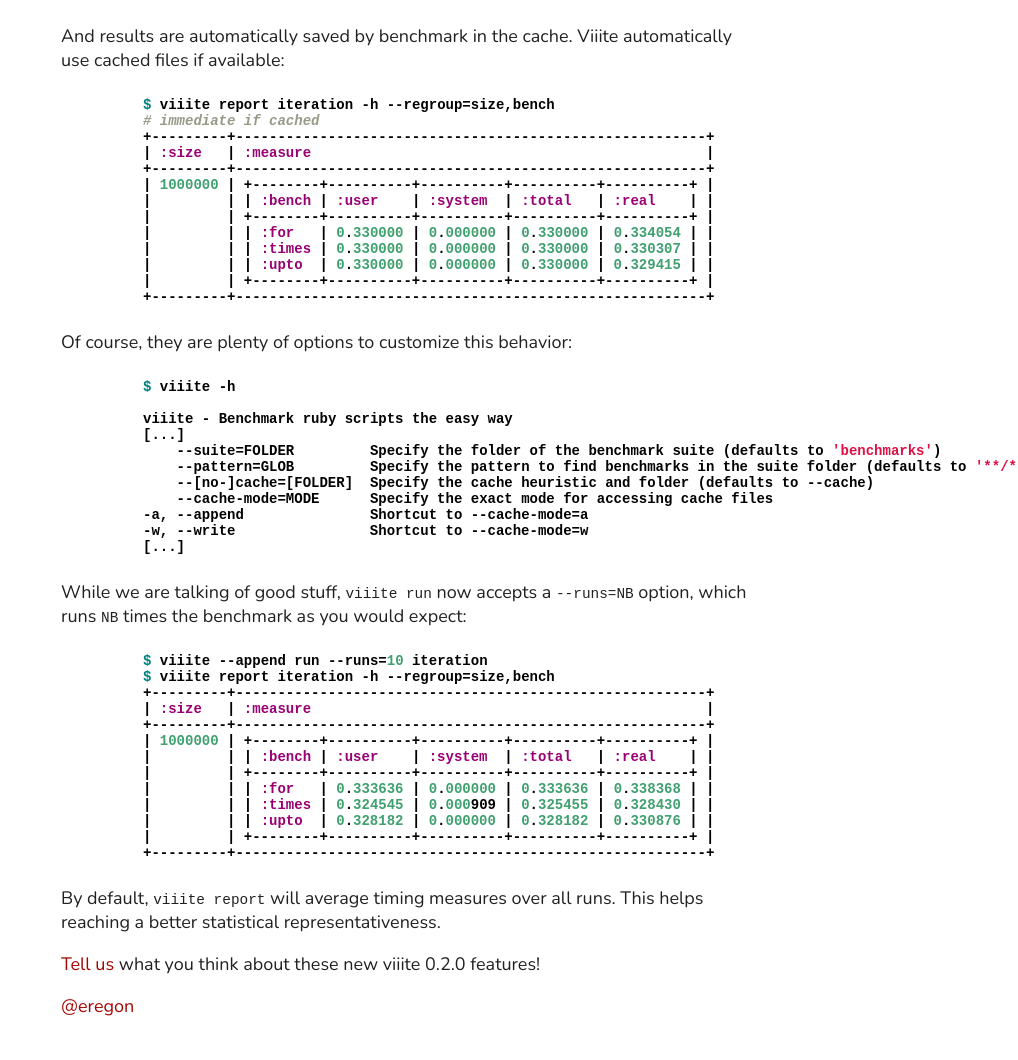
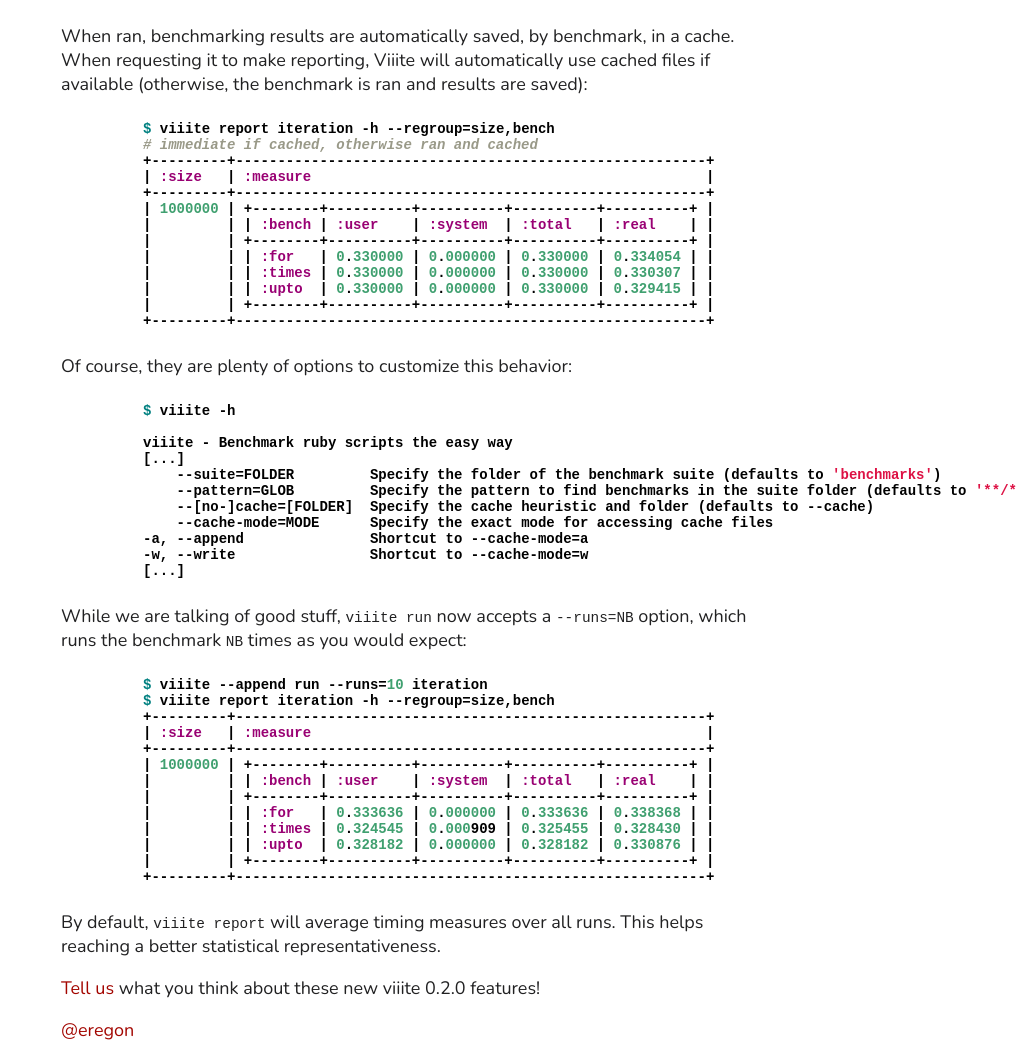
Before and after one commit to blambeau/viiite, a Jekyll site: the page built from _posts/2011-08-15-benchmark_suites.md, in a window 1280 px wide and 1384 px high. Shown: the part 324-1384 px from the top of the window, without its empty margins (262-1280 px from the left). Built offline with Jekyll 4.4.1, drawn with Linux system fonts in a browser that asks for light colours; comment, search, counter and statistics services are not loaded.

Commit message:
Fix a few typos and enhance some sentences

```diff
--- a/_posts/2011-08-15-benchmark_suites.md
+++ b/_posts/2011-08-15-benchmark_suites.md
@@ -15,11 +15,10 @@ Also, individual benchmarks files can now be passed by name:
       Array/
         sort.rb        -> viiite run Array/sort
 
-And results are automatically saved by benchmark in the cache.
-Viiite automatically use cached files if available:
+When ran, benchmarking results are automatically saved, by benchmark, in a cache. When requesting it to make reporting, Viiite will automatically use cached files if available (otherwise, the benchmark is ran and results are saved):
 
     $ viiite report iteration -h --regroup=size,bench
-    # immediate if cached
+    # immediate if cached, otherwise ran and cached
     +---------+--------------------------------------------------------+
     | :size   | :measure                                               |
     +---------+--------------------------------------------------------+
@@ -46,7 +45,7 @@ Of course, they are plenty of options to customize this behavior:
     -w, --write                Shortcut to --cache-mode=w
     [...]
 
-While we are talking of good stuff, `viiite run` now accepts a `--runs=NB` option, which runs `NB` times the benchmark as you would expect:
+While we are talking of good stuff, `viiite run` now accepts a `--runs=NB` option, which runs the benchmark `NB` times  as you would expect:
 
     $ viiite --append run --runs=10 iteration
     $ viiite report iteration -h --regroup=size,bench
```
